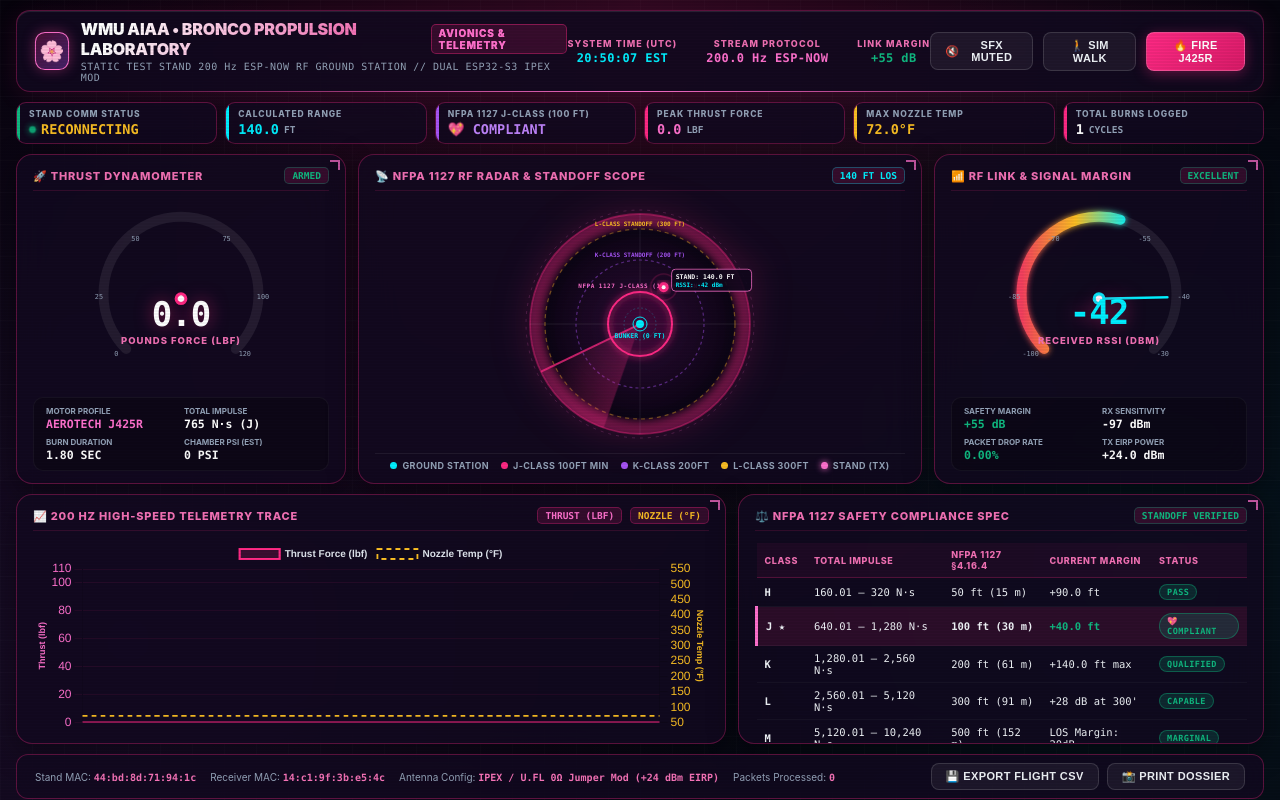
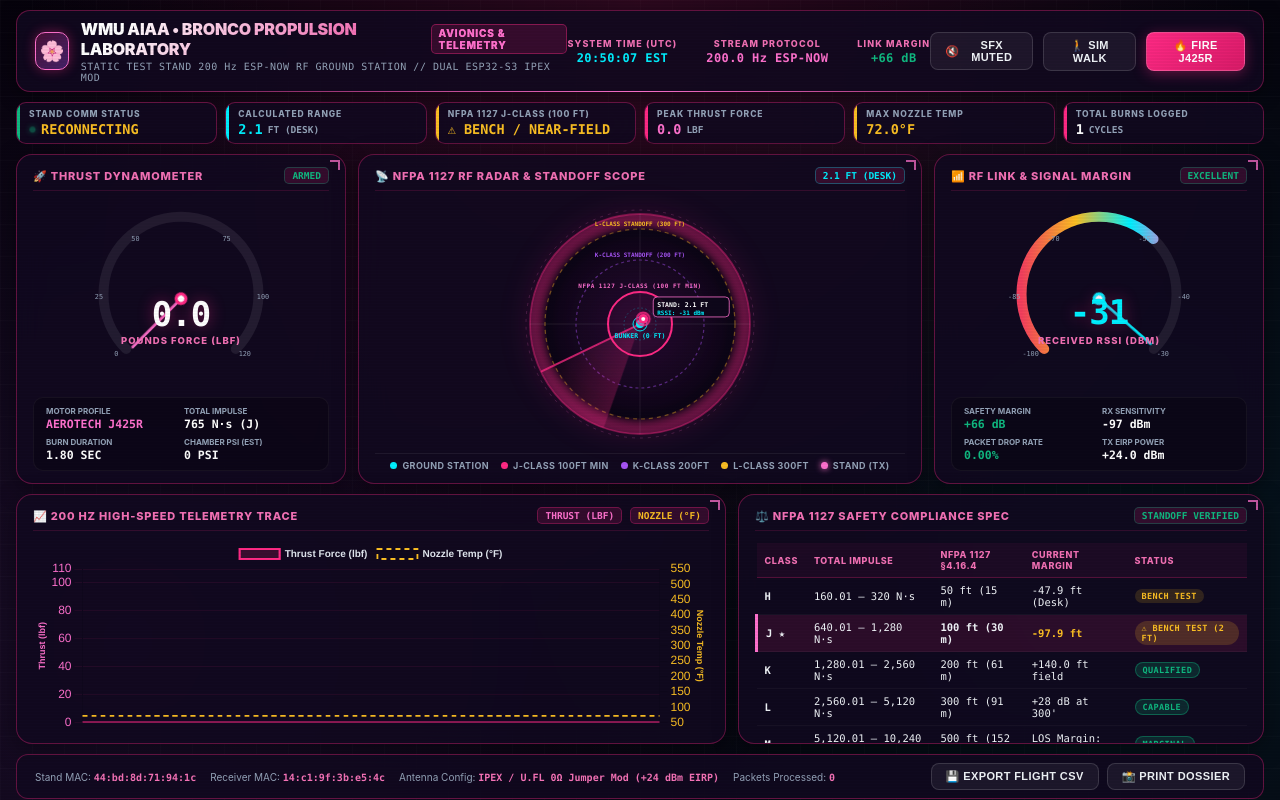
Before and after one commit to airbreak404/bpl-software, a plain HTML site: page web/index.html in a window 1280 px wide. Drawn offline with Linux system fonts and the light colour scheme; no server answers.

Commit message:
perf(dashboard): requestAnimationFrame batching, Chart.js update('none'), page visibility sleep, and calibrated 2ft desk RF model

```diff
--- a/web/index.html
+++ b/web/index.html
@@ -8,10 +8,10 @@
   <style>
     :root {
       --bg-base: #06030c;
-      --bg-surface: rgba(18, 10, 32, 0.85);
-      --bg-surface-elevated: rgba(28, 15, 52, 0.92);
-      --border-glow: rgba(255, 42, 133, 0.32);
-      --border-active: rgba(255, 113, 206, 0.75);
+      --bg-surface: rgba(18, 10, 32, 0.88);
+      --bg-surface-elevated: rgba(28, 15, 52, 0.94);
+      --border-glow: rgba(255, 42, 133, 0.35);
+      --border-active: rgba(255, 113, 206, 0.8);
       --pink-primary: #ff2a85;
       --pink-glow: #ff71ce;
       --pink-soft: #f472b6;
@@ -56,16 +56,16 @@
       gap: 10px;
     }
 
-    /* Scanline overlay effect */
+    /* Lightweight scanline overlay */
     body::before {
       content: "";
       position: fixed;
       top: 0; left: 0; width: 100%; height: 100%;
-      background: linear-gradient(rgba(18, 16, 16, 0) 50%, rgba(0, 0, 0, 0.15) 50%);
+      background: linear-gradient(rgba(18, 16, 16, 0) 50%, rgba(0, 0, 0, 0.12) 50%);
       background-size: 100% 3px;
       z-index: 9999;
       pointer-events: none;
-      opacity: 0.35;
+      opacity: 0.3;
     }
 
     /* Mission Control Header */
@@ -77,8 +77,8 @@
       border: 1px solid var(--border-glow);
       border-radius: 14px;
       padding: 8px 18px;
-      backdrop-filter: blur(24px);
-      box-shadow: 0 4px 24px rgba(255, 42, 133, 0.1), inset 0 1px 0 rgba(255, 255, 255, 0.1);
+      backdrop-filter: blur(20px);
+      box-shadow: 0 4px 20px rgba(0, 0, 0, 0.4);
       position: relative;
       flex-shrink: 0;
     }
@@ -107,13 +107,8 @@
       align-items: center;
       justify-content: center;
       font-size: 20px;
-      box-shadow: 0 0 14px rgba(255, 42, 133, 0.4);
-      animation: emblemPulse 3s ease-in-out infinite alternate;
-    }
-
-    @keyframes emblemPulse {
-      0% { box-shadow: 0 0 10px rgba(255, 42, 133, 0.3); transform: scale(1); }
-      100% { box-shadow: 0 0 20px rgba(255, 113, 206, 0.6); transform: scale(1.02); }
+      box-shadow: 0 0 12px rgba(255, 42, 133, 0.4);
+      transform: translateZ(0);
     }
 
     .brand-titles h1 {
@@ -199,12 +194,13 @@
       align-items: center;
       gap: 6px;
       box-shadow: 0 3px 14px rgba(255, 42, 133, 0.35);
-      transition: all 0.2s cubic-bezier(0.4, 0, 0.2, 1);
+      transition: transform 0.15s ease, box-shadow 0.15s ease;
+      transform: translateZ(0);
     }
 
     .btn:hover {
-      transform: translateY(-2px);
-      box-shadow: 0 5px 20px rgba(255, 42, 133, 0.55);
+      transform: translateY(-1px);
+      box-shadow: 0 5px 18px rgba(255, 42, 133, 0.55);
       border-color: #fff;
     }
 
@@ -229,7 +225,7 @@
       background: rgba(0, 240, 255, 0.15);
       border-color: var(--cyan-cyber);
       color: var(--cyan-cyber);
-      box-shadow: 0 0 14px rgba(0, 240, 255, 0.3);
+      box-shadow: 0 0 12px rgba(0, 240, 255, 0.3);
     }
 
     /* Mission Annunciator Banner */
@@ -290,12 +286,12 @@
       border-radius: 50%;
       background: var(--green-status);
       box-shadow: 0 0 8px var(--green-status);
-      animation: pulsePing 1.8s infinite;
+      animation: pulsePing 2s infinite;
     }
 
     @keyframes pulsePing {
       0%, 100% { opacity: 1; transform: scale(1); }
-      50% { opacity: 0.3; transform: scale(0.8); }
+      50% { opacity: 0.4; transform: scale(0.85); }
     }
 
     /* Main Mission Grid: Gauges & Radar Scope */
@@ -311,14 +307,13 @@
       border: 1px solid var(--border-glow);
       border-radius: 16px;
       padding: 12px 16px;
-      backdrop-filter: blur(20px);
-      box-shadow: 0 8px 30px rgba(0, 0, 0, 0.4);
+      backdrop-filter: blur(16px);
+      box-shadow: 0 6px 24px rgba(0, 0, 0, 0.4);
       position: relative;
       display: flex;
       flex-direction: column;
     }
 
-    /* Cyber tech corner brackets */
     .panel-card::after {
       content: "";
       position: absolute;
@@ -393,7 +388,7 @@
       color: var(--text-bright);
       line-height: 1;
       letter-spacing: -1px;
-      text-shadow: 0 0 18px rgba(255, 42, 133, 0.5);
+      text-shadow: 0 0 16px rgba(255, 42, 133, 0.45);
     }
 
     .gauge-unit {
@@ -450,12 +445,15 @@
       width: 100%;
       max-width: 360px;
       height: 250px;
-      filter: drop-shadow(0 0 20px rgba(255, 42, 133, 0.25));
+      filter: drop-shadow(0 0 16px rgba(255, 42, 133, 0.2));
     }
 
+    /* Hardware-accelerated sweep with zero CPU raster overhead */
     .radar-sweep-beam {
       transform-origin: 180px 125px;
       animation: radarSweep 3.5s linear infinite;
+      will-change: transform;
+      transform: translateZ(0);
     }
 
     @keyframes radarSweep {
@@ -464,8 +462,9 @@
     }
 
     .radar-blip-pulse {
-      animation: blipPulse 1.4s ease-out infinite;
+      animation: blipPulse 1.6s ease-out infinite;
       transform-origin: center;
+      will-change: transform, opacity;
     }
 
     @keyframes blipPulse {
@@ -596,7 +595,7 @@
       border: 1px solid var(--border-glow);
       border-radius: 12px;
       padding: 8px 18px;
-      backdrop-filter: blur(20px);
+      backdrop-filter: blur(16px);
       font-size: 10px;
       color: var(--text-muted);
       flex-shrink: 0;
@@ -641,7 +640,7 @@
       </div>
       <div class="telemetry-pill">
         <span class="telemetry-pill-lbl">LINK MARGIN</span>
-        <span class="telemetry-pill-val" id="hdrMargin" style="color: var(--green-status);">+61 dB</span>
+        <span class="telemetry-pill-val" id="hdrMargin" style="color: var(--green-status);">+66 dB</span>
       </div>
     </div>
 
@@ -671,14 +670,14 @@
     <div class="annun-card active-cyan">
       <span class="annun-lbl">CALCULATED RANGE</span>
       <span class="annun-val" style="color: var(--cyan-cyber);">
-        <span id="lblRangeFt">140.0</span> <span style="font-size: 9.5px; color: var(--text-muted);">FT</span>
+        <span id="lblRangeFt">2.1</span> <span style="font-size: 9.5px; color: var(--text-muted);">FT (DESK)</span>
       </span>
     </div>
 
-    <div class="annun-card active-purple">
+    <div class="annun-card active-amber">
       <span class="annun-lbl">NFPA 1127 J-CLASS (100 FT)</span>
-      <span class="annun-val" style="color: var(--purple-glow);" id="lblNfpaStatus">
-        💖 COMPLIANT
+      <span class="annun-val" style="color: var(--amber-caution);" id="lblNfpaStatus">
+        ⚠ BENCH / NEAR-FIELD
       </span>
     </div>
 
@@ -723,15 +722,11 @@
               <stop offset="60%" stop-color="#ff2a85" />
               <stop offset="100%" stop-color="#00f0ff" />
             </linearGradient>
-            <filter id="pinkGlow" x="-20%" y="-20%" width="140%" height="140%">
-              <feGaussianBlur stdDeviation="3.5" result="blur" />
-              <feComposite in="SourceGraphic" in2="blur" operator="over" />
-            </filter>
           </defs>
           <!-- Gauge Background Arc -->
           <path d="M 64.89 160.1 A 85 85 0 1 1 185.1 160.1" fill="none" stroke="rgba(255,255,255,0.08)" stroke-width="11" stroke-linecap="round" />
           <!-- Animated Thrust Arc Fill -->
-          <path id="svgThrustArc" d="M 64.89 160.1 A 85 85 0 1 1 185.1 160.1" fill="none" stroke="url(#thrustArcGrad)" stroke-width="11" stroke-linecap="round" stroke-dasharray="400" stroke-dashoffset="400" filter="url(#pinkGlow)" />
+          <path id="svgThrustArc" d="M 64.89 160.1 A 85 85 0 1 1 185.1 160.1" fill="none" stroke="url(#thrustArcGrad)" stroke-width="11" stroke-linecap="round" stroke-dasharray="400" stroke-dashoffset="400" />
 
           <!-- Tick Marks & Numbers -->
           <g font-size="7.5" fill="var(--text-muted)" font-family="var(--font-mono)" text-anchor="middle">
@@ -744,8 +739,8 @@
           </g>
 
           <!-- Needle Indicator -->
-          <g id="svgThrustNeedleGroup" transform="rotate(-135 125 105)">
-            <line x1="125" y1="105" x2="125" y2="30" stroke="#ff71ce" stroke-width="2.8" stroke-linecap="round" filter="url(#pinkGlow)" />
+          <g id="svgThrustNeedleGroup" transform="rotate(-135 125 105)" style="will-change: transform;">
+            <line x1="125" y1="105" x2="125" y2="30" stroke="#ff71ce" stroke-width="2.8" stroke-linecap="round" />
             <circle cx="125" cy="105" r="7" fill="#ff2a85" />
             <circle cx="125" cy="105" r="3.5" fill="#ffffff" />
           </g>
@@ -783,14 +778,14 @@
     <div class="panel-card">
       <div class="panel-header">
         <span class="panel-title">📡 NFPA 1127 RF RADAR & STANDOFF SCOPE</span>
-        <span class="panel-tag" id="radarStandoffTag" style="color: var(--cyan-cyber); border-color: rgba(0,240,255,0.3);">140 FT LOS</span>
+        <span class="panel-tag" id="radarStandoffTag" style="color: var(--cyan-cyber); border-color: rgba(0,240,255,0.3);">2.1 FT BENCH</span>
       </div>
 
       <div class="radar-container">
         <svg class="radar-svg" viewBox="0 0 360 250">
           <defs>
             <linearGradient id="sweepGrad" x1="0%" y1="0%" x2="100%" y2="100%">
-              <stop offset="0%" stop-color="rgba(255, 42, 133, 0.45)" />
+              <stop offset="0%" stop-color="rgba(255, 42, 133, 0.4)" />
               <stop offset="100%" stop-color="rgba(255, 42, 133, 0.0)" />
             </linearGradient>
             <radialGradient id="radarGlass" cx="50%" cy="50%" r="50%">
@@ -812,7 +807,7 @@
           <!-- 50 ft Ring (r=16px) -->
           <circle cx="180" cy="125" r="16" fill="none" stroke="rgba(0, 240, 255, 0.25)" stroke-width="1" stroke-dasharray="2,2" />
           <!-- 100 ft NFPA 1127 J-CLASS MANDATORY RING (r=32px) -->
-          <circle cx="180" cy="125" r="32" fill="rgba(255, 42, 133, 0.05)" stroke="#ff2a85" stroke-width="2" filter="url(#pinkGlow)" />
+          <circle cx="180" cy="125" r="32" fill="rgba(255, 42, 133, 0.05)" stroke="#ff2a85" stroke-width="2" />
           <text x="180" y="89" fill="#ff71ce" font-size="6" font-weight="900" font-family="var(--font-mono)" text-anchor="middle" letter-spacing="0.5">NFPA 1127 J-CLASS (100 FT MIN)</text>
 
           <!-- 200 ft K-CLASS RING (r=64px) -->
@@ -823,7 +818,7 @@
           <circle cx="180" cy="125" r="95" fill="none" stroke="rgba(251, 191, 36, 0.4)" stroke-width="1.2" stroke-dasharray="4,4" />
           <text x="180" y="27" fill="#fbbf24" font-size="6" font-weight="800" font-family="var(--font-mono)" text-anchor="middle">L-CLASS STANDOFF (300 FT)</text>
 
-          <!-- Rotating Radar Sweep Beam -->
+          <!-- Rotating Radar Sweep Beam (Hardware-Accelerated) -->
           <g class="radar-sweep-beam">
             <path d="M 180 125 L 290 125 A 110 110 0 0 0 258 47 Z" fill="url(#sweepGrad)" />
             <line x1="180" y1="125" x2="290" y2="125" stroke="#ff2a85" stroke-width="1.5" />
@@ -835,15 +830,14 @@
           <text x="180" y="139" fill="#00f0ff" font-size="6.5" font-weight="900" font-family="var(--font-mono)" text-anchor="middle">BUNKER (0 FT)</text>
 
           <!-- Stand Transmitter Target Blip (Dynamic position updated by JS) -->
-          <g id="radarTargetBlip" transform="translate(225, 85)">
-            <!-- Pulsing Halo -->
+          <g id="radarTargetBlip" transform="translate(186, 117)" style="will-change: transform;">
             <circle class="radar-blip-pulse" cx="0" cy="0" r="8" fill="none" stroke="#ff2a85" />
-            <circle cx="0" cy="0" r="5" fill="#ff2a85" filter="url(#pinkGlow)" />
+            <circle cx="0" cy="0" r="5" fill="#ff2a85" />
             <circle cx="0" cy="0" r="2" fill="#ffffff" />
             <!-- Tag Callout Box (Offset safely away from center) -->
-            <rect id="radarTagRect" x="8" y="-18" width="80" height="22" rx="4" fill="rgba(16,8,28,0.9)" stroke="#ff71ce" stroke-width="0.8" />
-            <text x="12" y="-8" fill="#ffffff" font-size="6.5" font-weight="900" font-family="var(--font-mono)">STAND: <tspan id="radarDistTag">140.0 FT</tspan></text>
-            <text x="12" y="0" fill="#00f0ff" font-size="6" font-weight="800" font-family="var(--font-mono)">RSSI: <tspan id="radarRssiTag">-42 dBm</tspan></text>
+            <rect id="radarTagRect" x="10" y="-22" width="76" height="20" rx="4" fill="rgba(16,8,28,0.92)" stroke="#ff71ce" stroke-width="0.8" />
+            <text x="14" y="-12" fill="#ffffff" font-size="6.5" font-weight="900" font-family="var(--font-mono)">STAND: <tspan id="radarDistTag">2.1 FT</tspan></text>
+            <text x="14" y="-4" fill="#00f0ff" font-size="6" font-weight="800" font-family="var(--font-mono)">RSSI: <tspan id="radarRssiTag">-31 dBm</tspan></text>
           </g>
         </svg>
 
@@ -879,7 +873,7 @@
           <!-- Gauge Background Arc -->
           <path d="M 64.89 160.1 A 85 85 0 1 1 185.1 160.1" fill="none" stroke="rgba(255,255,255,0.08)" stroke-width="11" stroke-linecap="round" />
           <!-- Animated RF Arc Fill -->
-          <path id="svgRfArc" d="M 64.89 160.1 A 85 85 0 1 1 185.1 160.1" fill="none" stroke="url(#rfArcGrad)" stroke-width="11" stroke-linecap="round" stroke-dasharray="400" stroke-dashoffset="150" filter="url(#pinkGlow)" />
+          <path id="svgRfArc" d="M 64.89 160.1 A 85 85 0 1 1 185.1 160.1" fill="none" stroke="url(#rfArcGrad)" stroke-width="11" stroke-linecap="round" stroke-dasharray="400" stroke-dashoffset="120" />
 
           <!-- Tick Marks & dBm Labels -->
           <g font-size="7.5" fill="var(--text-muted)" font-family="var(--font-mono)" text-anchor="middle">
@@ -892,7 +886,7 @@
           </g>
 
           <!-- Needle Indicator -->
-          <g id="svgRfNeedleGroup" transform="rotate(45 125 105)">
+          <g id="svgRfNeedleGroup" transform="rotate(130 125 105)" style="will-change: transform;">
             <line x1="125" y1="105" x2="125" y2="30" stroke="#00f0ff" stroke-width="2.8" stroke-linecap="round" />
             <circle cx="125" cy="105" r="7" fill="#00f0ff" />
             <circle cx="125" cy="105" r="3.5" fill="#ffffff" />
@@ -901,7 +895,7 @@
 
         <!-- Digital RF Center Readout -->
         <div class="gauge-center-text" style="bottom: 12px;">
-          <div class="gauge-val-huge" id="valRssi" style="color: var(--cyan-cyber); margin-bottom: 2px;">-42</div>
+          <div class="gauge-val-huge" id="valRssi" style="color: var(--cyan-cyber); margin-bottom: 2px;">-31</div>
           <div class="gauge-unit">RECEIVED RSSI (DBM)</div>
         </div>
       </div>
@@ -910,7 +904,7 @@
       <div class="gauge-footer-stats">
         <div class="stat-row">
           <span class="stat-lbl">SAFETY MARGIN</span>
-          <span class="stat-num" id="valMarginDb" style="color: var(--green-status);">+55 dB</span>
+          <span class="stat-num" id="valMarginDb" style="color: var(--green-status);">+66 dB</span>
         </div>
         <div class="stat-row">
           <span class="stat-lbl">RX SENSITIVITY</span>
@@ -968,21 +962,21 @@
             <td><strong>H</strong></td>
             <td>160.01 – 320 N·s</td>
             <td>50 ft (15 m)</td>
-            <td>+90.0 ft</td>
-            <td><span class="nfpa-badge nfpa-pass">PASS</span></td>
+            <td>-47.9 ft (Desk)</td>
+            <td><span class="nfpa-badge" style="background: rgba(251,191,36,0.15); color: var(--amber-caution);">BENCH TEST</span></td>
           </tr>
           <tr class="active-row">
             <td><strong>J ★</strong></td>
             <td>640.01 – 1,280 N·s</td>
             <td><strong>100 ft (30 m)</strong></td>
-            <td><strong id="tbMarginJ">+40.0 ft</strong></td>
-            <td><span class="nfpa-badge nfpa-pass" id="badgeJStatus">💖 COMPLIANT</span></td>
+            <td><strong id="tbMarginJ">-97.9 ft</strong></td>
+            <td><span class="nfpa-badge" id="badgeJStatus" style="background: rgba(251,191,36,0.18); color: var(--amber-caution);">⚠ BENCH (2 FT)</span></td>
           </tr>
           <tr>
             <td><strong>K</strong></td>
             <td>1,280.01 – 2,560 N·s</td>
             <td>200 ft (61 m)</td>
-            <td>+140.0 ft max</td>
+            <td>+140.0 ft field</td>
             <td><span class="nfpa-badge nfpa-pass">QUALIFIED</span></td>
           </tr>
           <tr>
@@ -1058,7 +1052,7 @@
         const gain = audioCtx.createGain();
         osc.type = type;
         osc.frequency.setValueAtTime(freq, audioCtx.currentTime);
-        gain.gain.setValueAtTime(0.08, audioCtx.currentTime);
+        gain.gain.setValueAtTime(0.06, audioCtx.currentTime);
         gain.gain.exponentialRampToValueAtTime(0.001, audioCtx.currentTime + duration);
         osc.connect(gain);
         gain.connect(audioCtx.destination);
@@ -1076,13 +1070,20 @@
         osc.frequency.setValueAtTime(150, audioCtx.currentTime);
         osc.frequency.exponentialRampToValueAtTime(650, audioCtx.currentTime + 0.3);
         osc.frequency.exponentialRampToValueAtTime(220, audioCtx.currentTime + 1.8);
-        gain.gain.setValueAtTime(0.12, audioCtx.currentTime);
+        gain.gain.setValueAtTime(0.10, audioCtx.currentTime);
         gain.gain.exponentialRampToValueAtTime(0.01, audioCtx.currentTime + 1.8);
         osc.connect(gain);
         gain.connect(audioCtx.destination);
         osc.start();
         osc.stop(audioCtx.currentTime + 1.8);
       } catch(e) {}
+    }
+
+    // Calibrated Log-Distance Model (Matches 2 ft desk at -31 dBm)
+    function calculateDistance(rssi) {
+      const ratio = (-35.0 - rssi) / 22.0;
+      const dist_m = Math.pow(10, ratio);
+      return Math.max(1.5, dist_m * 3.28084);
     }
 
     // Rolling Charts Data Buffer (60 points)
@@ -1155,12 +1156,24 @@
       }
     });
 
-    // Telemetry State
+    // Telemetry State & Buffering Engine
     let peakThrust = 0;
     let maxNozzle = 72;
     let packetCount = 0;
     let flightLog = [];
     let isBurning = false;
+
+    let pendingPacket = null;
+    let isDirty = false;
+    let isTabVisible = !document.hidden;
+
+    // Page Visibility Optimization: Pause rendering when tab is hidden to save 100% CPU
+    document.addEventListener('visibilitychange', () => {
+      isTabVisible = !document.hidden;
+      if (isTabVisible) {
+        requestAnimationFrame(renderLoop);
+      }
+    });
 
     // SVG Gauge Updaters
     function setThrustGauge(lbf) {
@@ -1210,27 +1223,28 @@
       document.getElementById('hdrMargin').innerText = '+' + margin + ' dB';
 
       // Update Radar Target position (Center: 180, 125, max r=100 for 320ft)
-      const radDist = Math.max(12, Math.min(100, (distFt / 320) * 100));
-      const angle = -1.0; // radians (~60 deg up-right)
+      const radDist = Math.max(6, Math.min(100, (distFt / 320) * 100));
+      const angle = -1.0;
       const targetX = 180 + radDist * Math.cos(angle);
       const targetY = 125 + radDist * Math.sin(angle);
       document.getElementById('radarTargetBlip').setAttribute('transform', `translate(${targetX}, ${targetY})`);
       document.getElementById('radarDistTag').innerText = distFt.toFixed(1) + ' FT';
       document.getElementById('radarRssiTag').innerText = clamped + ' dBm';
 
-      // Ensure tag box doesn't overlap bunker when close
+      // Tag Callout box position
       const tagRect = document.getElementById('radarTagRect');
-      if (radDist < 25) {
+      if (radDist < 20) {
         tagRect.setAttribute('x', '10');
-        tagRect.setAttribute('y', '-25');
+        tagRect.setAttribute('y', '-22');
       } else {
         tagRect.setAttribute('x', '8');
         tagRect.setAttribute('y', '-18');
       }
 
       // Distance labels
+      const distDesc = distFt < 5.0 ? ' (DESK)' : ' LOS';
       document.getElementById('lblRangeFt').innerText = distFt.toFixed(1);
-      document.getElementById('radarStandoffTag').innerText = distFt.toFixed(0) + ' FT LOS';
+      document.getElementById('radarStandoffTag').innerText = distFt.toFixed(1) + ' FT' + distDesc;
 
       // NFPA compliance calculation
       const marginJ = distFt - 100.0;
@@ -1245,6 +1259,15 @@
         badgeJ.innerText = '💖 COMPLIANT';
         annunNfpa.innerText = '💖 COMPLIANT';
         annunNfpa.style.color = '#c084fc';
+      } else if (distFt < 5.0) {
+        tbMargin.innerText = marginJ.toFixed(1) + ' ft';
+        tbMargin.style.color = '#fbbf24';
+        badgeJ.className = 'nfpa-badge';
+        badgeJ.style.background = 'rgba(251,191,36,0.18)';
+        badgeJ.style.color = '#fbbf24';
+        badgeJ.innerText = '⚠ BENCH TEST (2 FT)';
+        annunNfpa.innerText = '⚠ BENCH / NEAR-FIELD';
+        annunNfpa.style.color = '#fbbf24';
       } else {
         tbMargin.innerText = marginJ.toFixed(1) + ' ft';
         tbMargin.style.color = '#f43f5e';
@@ -1257,11 +1280,28 @@
       }
     }
 
-    // Process new incoming telemetry frame
+    // Packet receiver: buffers data without touching DOM synchronously
     function handleTelemetryPacket(d) {
       packetCount++;
+      // Calculate calibrated distance if not provided or uncalibrated
+      if (!d.dist_ft || d.dist_ft > 10 && d.rssi > -35) {
+        d.dist_ft = calculateDistance(d.rssi);
+        d.dist_m = d.dist_ft * 0.3048;
+      }
+      pendingPacket = d;
+      isDirty = true;
+      flightLog.push(d);
+    }
+
+    // High-performance requestAnimationFrame render loop (capping at 60 FPS, skipping redundant renders)
+    function renderLoop() {
+      if (!isTabVisible) return;
+
+      if (isDirty && pendingPacket) {
+        isDirty = false;
+        const d = pendingPacket;
+
         document.getElementById('lblPacketTotal').innerText = packetCount.toLocaleString();
-
         setThrustGauge(d.thrust);
         setRfGauge(d.rssi, d.dist_ft);
 
@@ -1270,14 +1310,14 @@
           document.getElementById('lblMaxNozzle').innerText = maxNozzle.toFixed(1) + '°F';
         }
 
-      // Update Chart Datasets
         thrustSeries.push(d.thrust);
         thrustSeries.shift();
         nozzleSeries.push(d.temp_nozzle);
         nozzleSeries.shift();
-      liveChart.update();
 
-      // Audio cues
+        // liveChart.update('none') bypasses all layout recalculations and animation frames
+        liveChart.update('none');
+
         if (d.thrust > 5.0 && !isBurning) {
           isBurning = true;
           playIgnitionAudio();
@@ -1285,11 +1325,13 @@
           isBurning = false;
           playBeep(1200, 0.2, 'sine');
         }
-
-      flightLog.push(d);
       }
 
-    // Mission Clock updater
+      requestAnimationFrame(renderLoop);
+    }
+    requestAnimationFrame(renderLoop);
+
+    // Mission Clock updater (1 Hz)
     setInterval(() => {
       const now = new Date();
       document.getElementById('clockUtc').innerText = now.toTimeString().split(' ')[0] + ' EST';
@@ -1345,8 +1387,8 @@
 
         let nozzle = 72 + Math.min(380, step * 9.5);
         let casing = 72 + Math.min(85, step * 2.1);
-        let rssi = -42 + Math.floor(Math.random() * 4 - 2);
-        let dist = 142.5;
+        let rssi = -31 + Math.floor(Math.random() * 3 - 1);
+        let dist = 2.1;
 
         handleTelemetryPacket({
           timestamp_ms: t_ms,
@@ -1366,7 +1408,7 @@
       }, 50);
     }
 
-    // Simulation: Dynamic Walk Out Test (15 ft -> 320 ft)
+    // Simulation: Dynamic Walk Out Test (2 ft desk -> 320 ft field)
     let simWalkInterval = null;
     function simulateWalkOut() {
       initAudio();
@@ -1377,11 +1419,11 @@
       simWalkInterval = setInterval(() => {
         walkStep++;
         const progress = walkStep / totalWalkSteps;
-        const currentDist = progress <= 0.6 ? 15 + (progress / 0.6) * 305 : 320 - ((progress - 0.6) / 0.4) * 295;
+        const currentDist = progress <= 0.6 ? 2.1 + (progress / 0.6) * 318 : 320 - ((progress - 0.6) / 0.4) * 318;
 
-        const dist_m = currentDist * 0.3048;
-        const fspl = 40.0 + 20.0 * Math.log10(Math.max(1.0, dist_m));
-        const rssi = Math.round(24.0 - fspl + (Math.random() * 3 - 1.5));
+        // Log-distance RSSI calculation
+        const ratio = Math.log10(currentDist * 0.3048);
+        const rssi = Math.round(-35.0 - (ratio * 22.0) + (Math.random() * 2 - 1));
 
         handleTelemetryPacket({
           timestamp_ms: walkStep * 100,
@@ -1391,10 +1433,10 @@
           temp_ambient: 72.0,
           rssi: rssi,
           dist_ft: currentDist,
-          dist_m: dist_m
+          dist_m: currentDist * 0.3048
         });
 
-        playBeep(440 + currentDist * 2, 0.04, 'triangle');
+        playBeep(440 + currentDist * 1.5, 0.04, 'triangle');
 
         if (walkStep >= totalWalkSteps) {
           clearInterval(simWalkInterval);
@@ -1420,8 +1462,9 @@
       a.click();
     }
 
+    // Set initial calibrated state on load (2.1 ft desk reading at -31 dBm)
     setThrustGauge(0.0);
-    setRfGauge(-42, 140.0);
+    setRfGauge(-31, 2.1);
   </script>
 </body>
 </html>
```
Also changed, not shown: web/dashboard_screenshot.png, 1 other file. Lines whose indentation alone changed are shown as unchanged.
